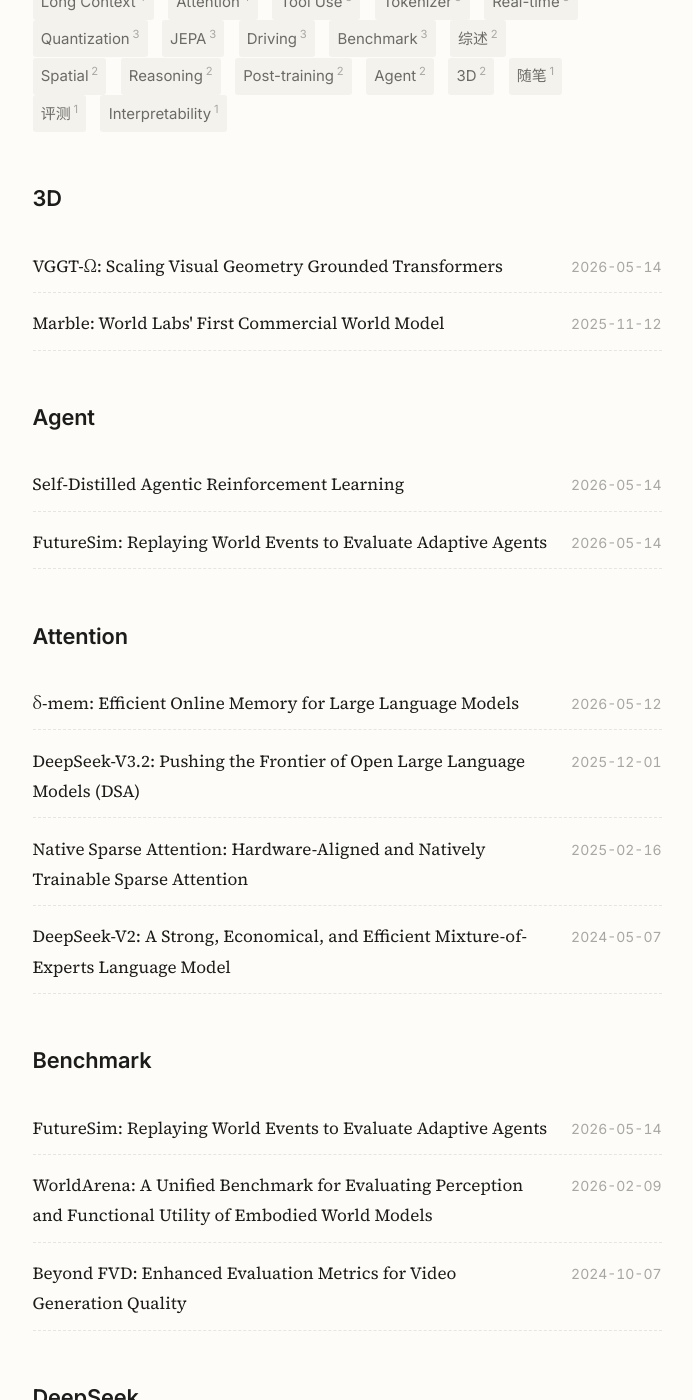
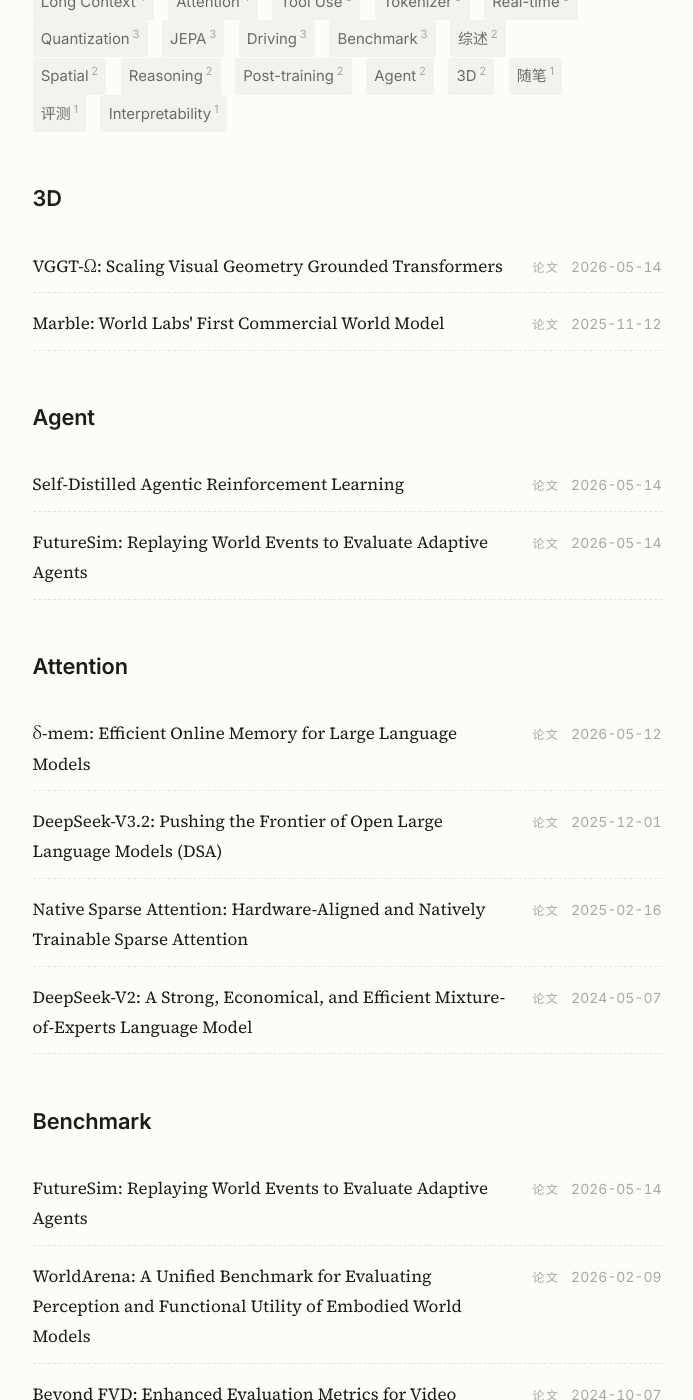
Before and after one commit to pixeli99/PIXELI, a Jekyll site: the page built from tags.md, in a window 1280 px wide and 1400 px high, scrolled down 381 px. Shown: the whole window, without its empty margins (293-986 px from the left). Built offline with Jekyll 4.4.1, drawn with Linux system fonts in a browser that asks for light colours; some of the changed text lies outside the part shown.

Commit message:
标签页列表加 kind 标签与 entry-head 结构
tags 页各标签条目缺少"论文/笔记"标识，与 index、papers、notes 列表
的 entry-head/entry-tail/kind 结构不一致。改为统一结构，方便在混合
条目的标签下（如 综述 含论文和笔记）一眼区分类型。

Co-Authored-By: Claude Sonnet 4.6 <noreply@anthropic.com>

```diff
--- a/tags.md
+++ b/tags.md
@@ -46,8 +46,13 @@ permalink: /tags/
   {% assign matched = all | where_exp: "i", "i.tags contains t" | sort: "date" | reverse %}
   {% for item in matched %}
     <li>
-      <a href="{{ item.url | relative_url }}">{{ item.title }}</a>
-      <time datetime="{{ item.date | date_to_xmlschema }}">{{ item.date | date: "%Y-%m-%d" }}</time>
+      <div class="entry-head">
+        <a href="{{ item.url | relative_url }}">{{ item.title }}</a>
+        <span class="entry-tail">
+          {% if item.collection == "papers" %}<span class="kind">论文</span>{% else %}<span class="kind">笔记</span>{% endif %}
+          <time datetime="{{ item.date | date_to_xmlschema }}">{{ item.date | date: "%Y-%m-%d" }}</time>
+        </span>
+      </div>
     </li>
   {% endfor %}
   </ul>
```
